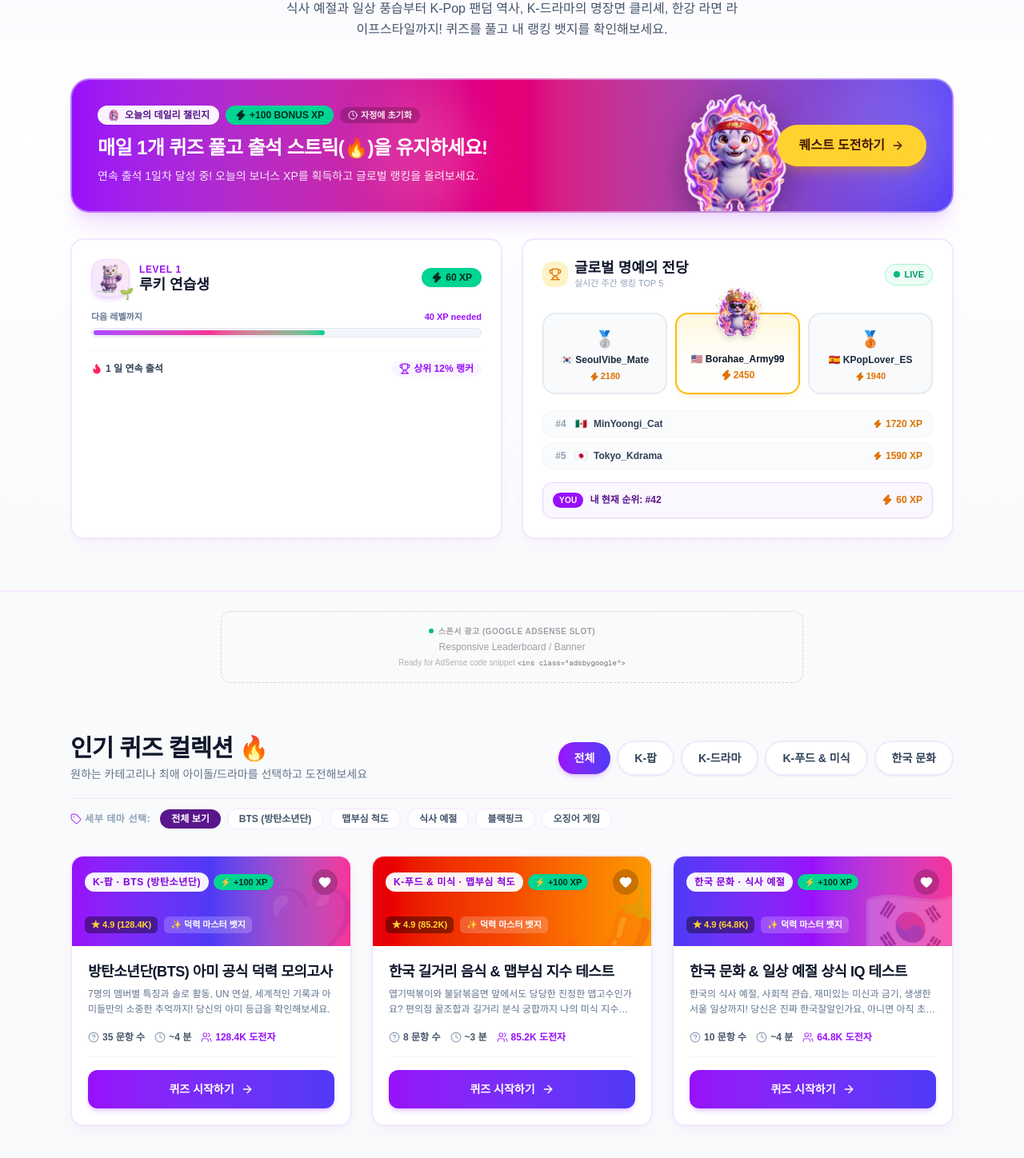
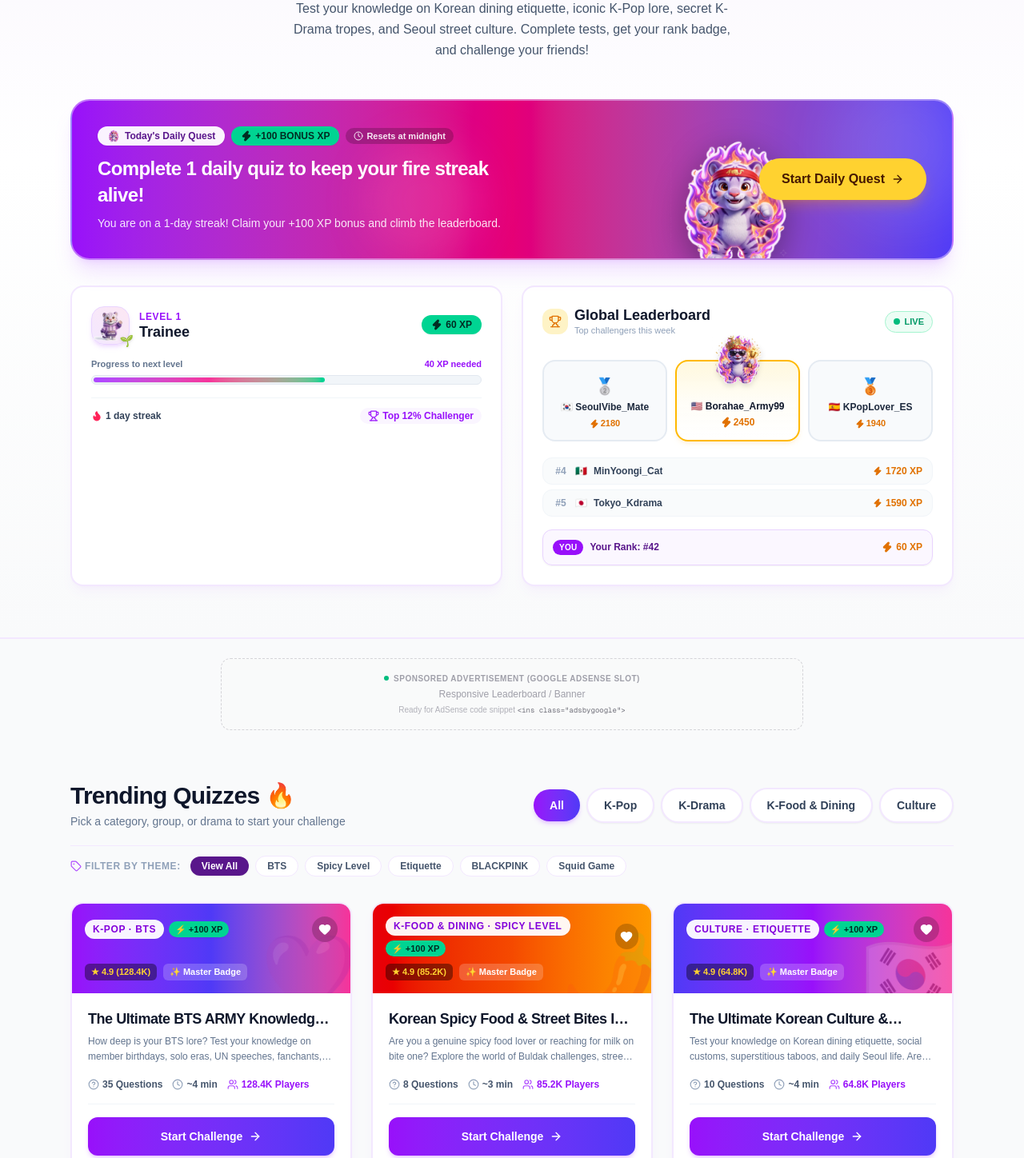
Before and after one commit to camoes666/korean-quiz, a Next.js app: page / in a window 1280 px wide. Shown: the part 460-1908 px from the top of the page at 80% size. Built offline with nearby package versions, Linux system fonts and the light colour scheme.

Commit message:
feat: set English as primary language and support English, Spanish, Korean

```diff
--- a/src/app/layout.tsx
+++ b/src/app/layout.tsx
@@ -51,7 +51,7 @@ export default function RootLayout({
 }) {
   return (
     <html
-      lang="ko"
+      lang="en"
       className={`${geistSans.variable} ${geistMono.variable} h-full antialiased scroll-smooth`}
     >
       <body className="min-h-full flex flex-col bg-[#F9FAFB] text-slate-900 font-sans selection:bg-purple-500 selection:text-white antialiased">
--- a/src/app/page.tsx
+++ b/src/app/page.tsx
@@ -15,7 +15,7 @@ import { useLanguage } from '@/context/LanguageContext';
 const CATEGORIES: Category[] = ['All', 'K-Pop', 'K-Drama', 'Food', 'Culture'];
 
 export default function HomePage() {
-  const { t } = useLanguage();
+  const { t, lang } = useLanguage();
   const [selectedCategory, setSelectedCategory] = useState<Category>('All');
   const [selectedTag, setSelectedTag] = useState<string>('All');
 
@@ -69,7 +69,7 @@ export default function HomePage() {
                   />
                 </div>
                 <div className="absolute -bottom-2.5 left-1/2 -translate-x-1/2 px-3 py-0.5 rounded-full bg-gradient-to-r from-purple-600 to-pink-500 text-white font-black text-[11px] whitespace-nowrap shadow-sm shadow-purple-500/25 border border-white">
-                  마스코트 호비 🐯
+                  {lang === 'ko' ? '마스코트 호비 🐯' : lang === 'es' ? 'Mascota Hobi 🐯' : 'Mascot Hobi 🐯'}
                 </div>
               </div>
 
--- a/src/components/AffiliateBox.tsx
+++ b/src/components/AffiliateBox.tsx
@@ -11,12 +11,42 @@ interface AffiliateBoxProps {
 export default function AffiliateBox({ affiliate }: AffiliateBoxProps) {
   const { lang } = useLanguage();
 
-  const tag = lang === 'ko' && affiliate.tagKo ? affiliate.tagKo : affiliate.tag;
-  const title = lang === 'ko' && affiliate.titleKo ? affiliate.titleKo : affiliate.title;
-  const productName = lang === 'ko' && affiliate.productNameKo ? affiliate.productNameKo : affiliate.productName;
-  const description = lang === 'ko' && affiliate.descriptionKo ? affiliate.descriptionKo : affiliate.description;
-  const buttonText = lang === 'ko' && affiliate.buttonTextKo ? affiliate.buttonTextKo : affiliate.buttonText;
-  const badgeText = lang === 'ko' && affiliate.badgeTextKo ? affiliate.badgeTextKo : affiliate.badgeText;
+  const tag =
+    lang === 'ko' && affiliate.tagKo
+      ? affiliate.tagKo
+      : lang === 'es' && affiliate.tagEs
+      ? affiliate.tagEs
+      : affiliate.tag;
+  const title =
+    lang === 'ko' && affiliate.titleKo
+      ? affiliate.titleKo
+      : lang === 'es' && affiliate.titleEs
+      ? affiliate.titleEs
+      : affiliate.title;
+  const productName =
+    lang === 'ko' && affiliate.productNameKo
+      ? affiliate.productNameKo
+      : lang === 'es' && affiliate.productNameEs
+      ? affiliate.productNameEs
+      : affiliate.productName;
+  const description =
+    lang === 'ko' && affiliate.descriptionKo
+      ? affiliate.descriptionKo
+      : lang === 'es' && affiliate.descriptionEs
+      ? affiliate.descriptionEs
+      : affiliate.description;
+  const buttonText =
+    lang === 'ko' && affiliate.buttonTextKo
+      ? affiliate.buttonTextKo
+      : lang === 'es' && affiliate.buttonTextEs
+      ? affiliate.buttonTextEs
+      : affiliate.buttonText;
+  const badgeText =
+    lang === 'ko' && affiliate.badgeTextKo
+      ? affiliate.badgeTextKo
+      : lang === 'es' && affiliate.badgeTextEs
+      ? affiliate.badgeTextEs
+      : affiliate.badgeText;
 
   return (
     <div className="my-8 overflow-hidden rounded-2xl border border-violet-500/20 bg-gradient-to-br from-violet-500/10 via-purple-500/5 to-pink-500/10 p-5 sm:p-6 shadow-sm">
@@ -54,6 +84,8 @@ export default function AffiliateBox({ affiliate }: AffiliateBoxProps) {
       <p className="mt-2 text-[10px] text-zinc-400">
         {lang === 'ko'
           ? '*제휴 링크가 포함되어 있을 수 있으며, 구매 시 플랫폼에 소정의 수수료가 지급될 수 있습니다.'
+          : lang === 'es'
+          ? '*Puede contener enlaces de afiliados. Podemos ganar una pequeña comisión sin costo adicional para ti.'
           : '*May contain affiliate links. We may earn a small commission at zero extra cost to you.'}
       </p>
     </div>
--- a/src/components/DailyQuestCard.tsx
+++ b/src/components/DailyQuestCard.tsx
@@ -35,7 +35,7 @@ export default function DailyQuestCard({ questQuiz }: DailyQuestCardProps) {
           <div className="flex items-center gap-2 flex-wrap mb-3">
             <span className="inline-flex items-center gap-1.5 px-3 py-1 rounded-full bg-white/95 text-purple-900 text-xs font-black shadow-xs">
               <img src="/images/hobi04.webp" alt="Fire Hobi" className="w-4 h-4 object-contain inline-block -my-0.5" />
-              {lang === 'ko' ? '오늘의 데일리 챌린지' : "Today's Daily Quest"}
+              {lang === 'ko' ? '오늘의 데일리 챌린지' : lang === 'es' ? 'Misión Diaria de Hoy' : "Today's Daily Quest"}
             </span>
 
             <span className="inline-flex items-center gap-1 px-3 py-1 rounded-full bg-emerald-400 text-emerald-950 text-xs font-black shadow-xs">
@@ -45,19 +45,23 @@ export default function DailyQuestCard({ questQuiz }: DailyQuestCardProps) {
 
             <span className="inline-flex items-center gap-1 text-[11px] text-white/90 font-bold bg-black/20 backdrop-blur-md px-2.5 py-0.5 rounded-full">
               <Clock className="w-3 h-3" />
-              {lang === 'ko' ? '자정에 초기화' : 'Resets at midnight'}
+              {lang === 'ko' ? '자정에 초기화' : lang === 'es' ? 'Se reinicia a medianoche' : 'Resets at midnight'}
             </span>
           </div>
 
           <h2 className="text-xl sm:text-2xl font-black tracking-tight leading-snug">
             {lang === 'ko'
               ? '매일 1개 퀴즈 풀고 출석 스트릭(🔥)을 유지하세요!'
+              : lang === 'es'
+              ? '¡Completa 1 quiz diario para mantener tu racha (🔥)!'
               : 'Complete 1 daily quiz to keep your fire streak alive!'}
           </h2>
 
           <p className="mt-2 text-xs sm:text-sm text-white/90 font-medium leading-relaxed">
             {lang === 'ko'
               ? `연속 출석 ${streak}일차 달성 중! 오늘의 보너스 XP를 획득하고 글로벌 랭킹을 올려보세요.`
+              : lang === 'es'
+              ? `¡Llevas una racha de ${streak} días! Reclama tu bono de +100 XP y sube en la clasificación.`
               : `You are on a ${streak}-day streak! Claim your +100 XP bonus and climb the leaderboard.`}
           </p>
         </div>
@@ -67,14 +71,14 @@ export default function DailyQuestCard({ questQuiz }: DailyQuestCardProps) {
           {dailyQuestCompleted ? (
             <div className="flex items-center justify-center gap-2 rounded-full bg-emerald-400 text-emerald-950 font-black px-7 py-3.5 text-sm shadow-lg shadow-emerald-500/20">
               <CheckCircle2 className="w-5 h-5" />
-              <span>{lang === 'ko' ? '오늘의 퀘스트 완료!' : 'Completed Today!'}</span>
+              <span>{lang === 'ko' ? '오늘의 퀘스트 완료!' : lang === 'es' ? '¡Misión Completada!' : 'Completed Today!'}</span>
             </div>
           ) : (
             <Link
               href={`/quiz/${questQuiz.slug}`}
               className="flex items-center justify-center gap-2 w-full md:w-auto rounded-full bg-amber-300 hover:bg-amber-200 active:scale-95 text-amber-950 px-7 py-3.5 text-sm sm:text-base font-black shadow-lg shadow-amber-500/25 transition-all"
             >
-              <span>{lang === 'ko' ? '퀘스트 도전하기' : 'Start Daily Quest'}</span>
+              <span>{lang === 'ko' ? '퀘스트 도전하기' : lang === 'es' ? 'Comenzar Misión' : 'Start Daily Quest'}</span>
               <ArrowRight className="w-4 h-4" />
             </Link>
           )}
--- a/src/components/LeaderboardCard.tsx
+++ b/src/components/LeaderboardCard.tsx
@@ -33,10 +33,18 @@ export default function LeaderboardCard() {
           </div>
           <div>
             <h3 className="text-base sm:text-lg font-black text-slate-900 leading-tight">
-              {lang === 'ko' ? '글로벌 명예의 전당' : 'Global Leaderboard'}
+              {lang === 'ko'
+                ? '글로벌 명예의 전당'
+                : lang === 'es'
+                ? 'Salón de la Fama Global'
+                : 'Global Leaderboard'}
             </h3>
             <p className="text-[11px] text-slate-400 font-medium">
-              {lang === 'ko' ? '실시간 주간 랭킹 TOP 5' : 'Top challengers this week'}
+              {lang === 'ko'
+                ? '실시간 주간 랭킹 TOP 5'
+                : lang === 'es'
+                ? 'Top 5 retadores esta semana'
+                : 'Top challengers this week'}
             </p>
           </div>
         </div>
@@ -121,7 +129,11 @@ export default function LeaderboardCard() {
             YOU
           </span>
           <span className="text-xs font-black text-purple-900">
-            {lang === 'ko' ? '내 현재 순위: #42' : 'Your Rank: #42'}
+            {lang === 'ko'
+              ? '내 현재 순위: #42'
+              : lang === 'es'
+              ? 'Tu Rango: #42'
+              : 'Your Rank: #42'}
           </span>
         </div>
         <div className="flex items-center gap-1 text-xs font-black text-amber-600">
--- a/src/components/Navbar.tsx
+++ b/src/components/Navbar.tsx
@@ -69,7 +69,7 @@ export default function Navbar() {
             <Flame className="w-4 h-4 fill-current animate-pulse text-rose-500" />
             <span className="tabular-nums font-extrabold">{streak}</span>
             <span className="hidden md:inline font-bold text-[11px]">
-              {lang === 'ko' ? '일 연속' : 'd streak'}
+              {lang === 'ko' ? '일 연속' : lang === 'es' ? 'd racha' : 'd streak'}
             </span>
           </div>
 
--- a/src/components/PlayerLevelCard.tsx
+++ b/src/components/PlayerLevelCard.tsx
@@ -44,9 +44,19 @@ export default function PlayerLevelCard() {
       {/* Level Up Progress Bar */}
       <div className="mt-4">
         <div className="flex items-center justify-between text-[11px] font-bold text-slate-500 mb-1.5">
-          <span>{lang === 'ko' ? '다음 레벨까지' : 'Progress to next level'}</span>
+          <span>
+            {lang === 'ko'
+              ? '다음 레벨까지'
+              : lang === 'es'
+              ? 'Para el siguiente nivel'
+              : 'Progress to next level'}
+          </span>
           <span className="font-extrabold text-purple-600">
-            {xpToNextLevel > 0 ? `${xpToNextLevel} XP needed` : 'MAX LEVEL'}
+            {xpToNextLevel > 0
+              ? lang === 'es'
+                ? `${xpToNextLevel} XP necesarios`
+                : `${xpToNextLevel} XP needed`
+              : 'MAX LEVEL'}
           </span>
         </div>
         <div className="h-3 w-full rounded-full bg-slate-100 p-0.5 border border-slate-200 overflow-hidden">
@@ -61,11 +71,24 @@ export default function PlayerLevelCard() {
       <div className="mt-4 pt-3 border-t border-slate-100 flex items-center justify-between text-xs text-slate-500 font-medium">
         <span className="flex items-center gap-1">
           <Flame className="w-3.5 h-3.5 text-rose-500 fill-current animate-pulse" />
-          <span className="font-bold text-slate-700">{streak} {lang === 'ko' ? '일 연속 출석' : 'day streak'}</span>
+          <span className="font-bold text-slate-700">
+            {streak}{' '}
+            {lang === 'ko'
+              ? '일 연속 출석'
+              : lang === 'es'
+              ? 'días de racha'
+              : 'day streak'}
+          </span>
         </span>
         <span className="flex items-center gap-1 text-purple-600 font-black bg-purple-50 px-2.5 py-0.5 rounded-full">
           <Trophy className="w-3.5 h-3.5" />
-          <span>{lang === 'ko' ? '상위 12% 랭커' : 'Top 12% Challenger'}</span>
+          <span>
+            {lang === 'ko'
+              ? '상위 12% 랭커'
+              : lang === 'es'
+              ? 'Top 12% Retador'
+              : 'Top 12% Challenger'}
+          </span>
         </span>
       </div>
     </div>
--- a/src/components/QuizCard.tsx
+++ b/src/components/QuizCard.tsx
@@ -55,7 +55,7 @@ export default function QuizCard({ quiz }: QuizCardProps) {
             ★ 4.9 ({quiz.totalPlays})
           </span>
           <span className="px-2 py-0.5 bg-white/20 backdrop-blur-md rounded-md text-[11px] font-bold text-white">
-            ✨ {lang === 'ko' ? '덕력 마스터 뱃지' : 'Master Badge'}
+            ✨ {lang === 'ko' ? '덕력 마스터 뱃지' : lang === 'es' ? 'Insignia Maestra' : 'Master Badge'}
           </span>
         </div>
 
@@ -88,7 +88,8 @@ export default function QuizCard({ quiz }: QuizCardProps) {
             </span>
             <span className="flex items-center gap-1 text-purple-600 font-bold">
               <Users className="w-3.5 h-3.5 text-purple-500" />
-              {quiz.totalPlays} {lang === 'ko' ? '도전자' : 'Players'}
+              {quiz.totalPlays}{' '}
+              {lang === 'ko' ? '도전자' : lang === 'es' ? 'Jugadores' : 'Players'}
             </span>
           </div>
 
--- a/src/components/ShareButtons.tsx
+++ b/src/components/ShareButtons.tsx
@@ -24,6 +24,8 @@ export default function ShareButtons({
   const shareText =
     lang === 'ko'
       ? `🎉 K-Pulse 퀴즈 "${quizTitle}"에서 [${badgeTitle}] 뱃지를 획득했어요! (내 점수: ${scoreText}) 친구들도 도전해보세요! #KPulse #KCulture #KPop #KDrama`
+      : lang === 'es'
+      ? `🎉 ¡Obtuve ${scoreText} en "${quizTitle}" y gané la insignia [${badgeTitle}] en K-Pulse! ¿Puedes superar mi puntuación? #KPulse #KCulture #KPop #KDrama`
       : `🎉 I scored ${scoreText} on "${quizTitle}" and got [${badgeTitle}] on K-Pulse! Can you beat my score? #KPulse #KCulture #KPop #KDrama`;
 
   const handleCopy = async () => {
--- a/src/context/LanguageContext.tsx
+++ b/src/context/LanguageContext.tsx
@@ -10,11 +10,9 @@ export interface LanguageOption {
 }
 
 export const LANGUAGE_OPTIONS: LanguageOption[] = [
-  { code: 'ko', label: '한국어', flag: '🇰🇷' },
   { code: 'en', label: 'English', flag: '🇺🇸' },
   { code: 'es', label: 'Español', flag: '🇪🇸' },
-  { code: 'ru', label: 'Русский', flag: '🇷🇺' },
-  { code: 'zh', label: '中文 (简体)', flag: '🇨🇳' },
+  { code: 'ko', label: '한국어', flag: '🇰🇷' },
 ];
 
 interface LanguageContextType {
@@ -27,7 +25,7 @@ interface LanguageContextType {
 const LanguageContext = createContext<LanguageContextType | undefined>(undefined);
 
 export function LanguageProvider({ children }: { children: React.ReactNode }) {
-  const [lang, setLangState] = useState<Language>('ko');
+  const [lang, setLangState] = useState<Language>('en');
 
   useEffect(() => {
     const saved = localStorage.getItem('kpulse_lang') as Language;
@@ -41,7 +39,7 @@ export function LanguageProvider({ children }: { children: React.ReactNode }) {
     localStorage.setItem('kpulse_lang', newLang);
   };
 
-  const t = translations[lang] || translations.ko;
+  const t = translations[lang] || translations.en;
 
   return (
     <LanguageContext.Provider value={{ lang, setLang, t, languages: LANGUAGE_OPTIONS }}>
```
